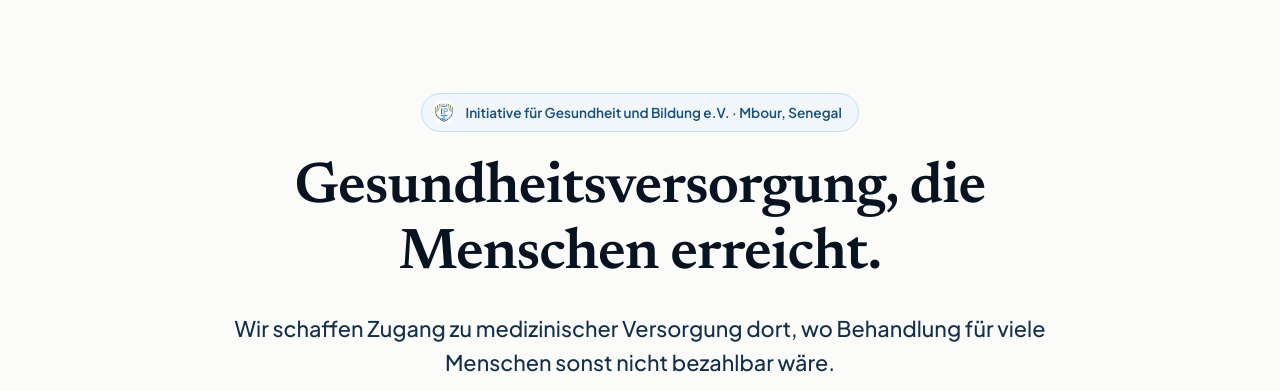
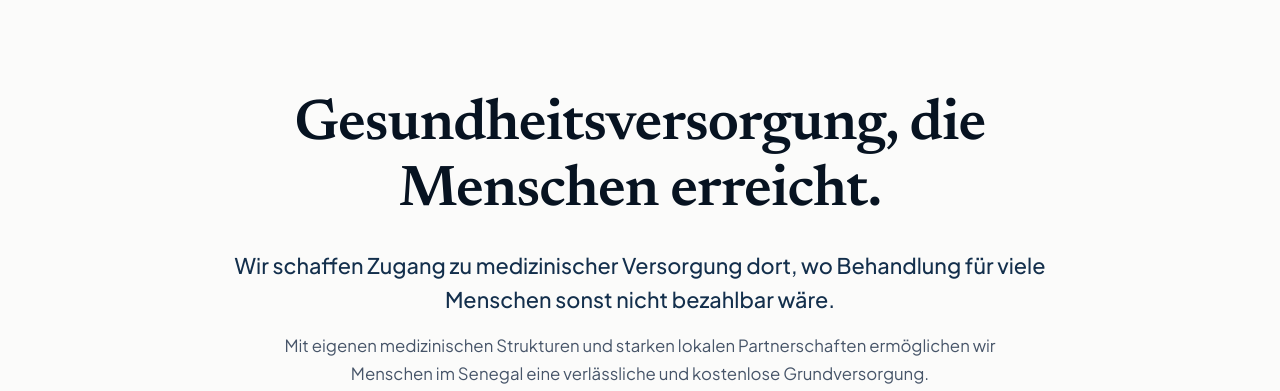
Before and after one commit to teamxmarketing/ihsanprojects, a website: page index.html in a window 1280 px wide. Shown: the part 803-1194 px from the top of the page. Drawn offline with Linux system fonts and the light colour scheme.

Commit message:
Remove intro pill badge to simplify typography hierarchy

```diff
--- a/index.html
+++ b/index.html
@@ -143,16 +143,11 @@
       </div>
     </section>
 
-<!-- 2. EDITORIAL INTRO SECTION: MISSION & BOTSCHAFT (KEINE DOPPLUNG MEHR) -->
     <section class="section section-intro" id="intro">
       <div class="container">
+        <div class="intro-content-wrap">
 
 
-        <div class="intro-content-wrap">
-          <div class="intro-pill">
-            <img src="assets/img/logo_badge.png" alt="IP" class="intro-pill-icon">
-            <span>Initiative für Gesundheit und Bildung e.V. · Mbour, Senegal</span>
-          </div>
 
           <h1 class="intro-headline">
             Gesundheitsversorgung, die Menschen erreicht.
```
